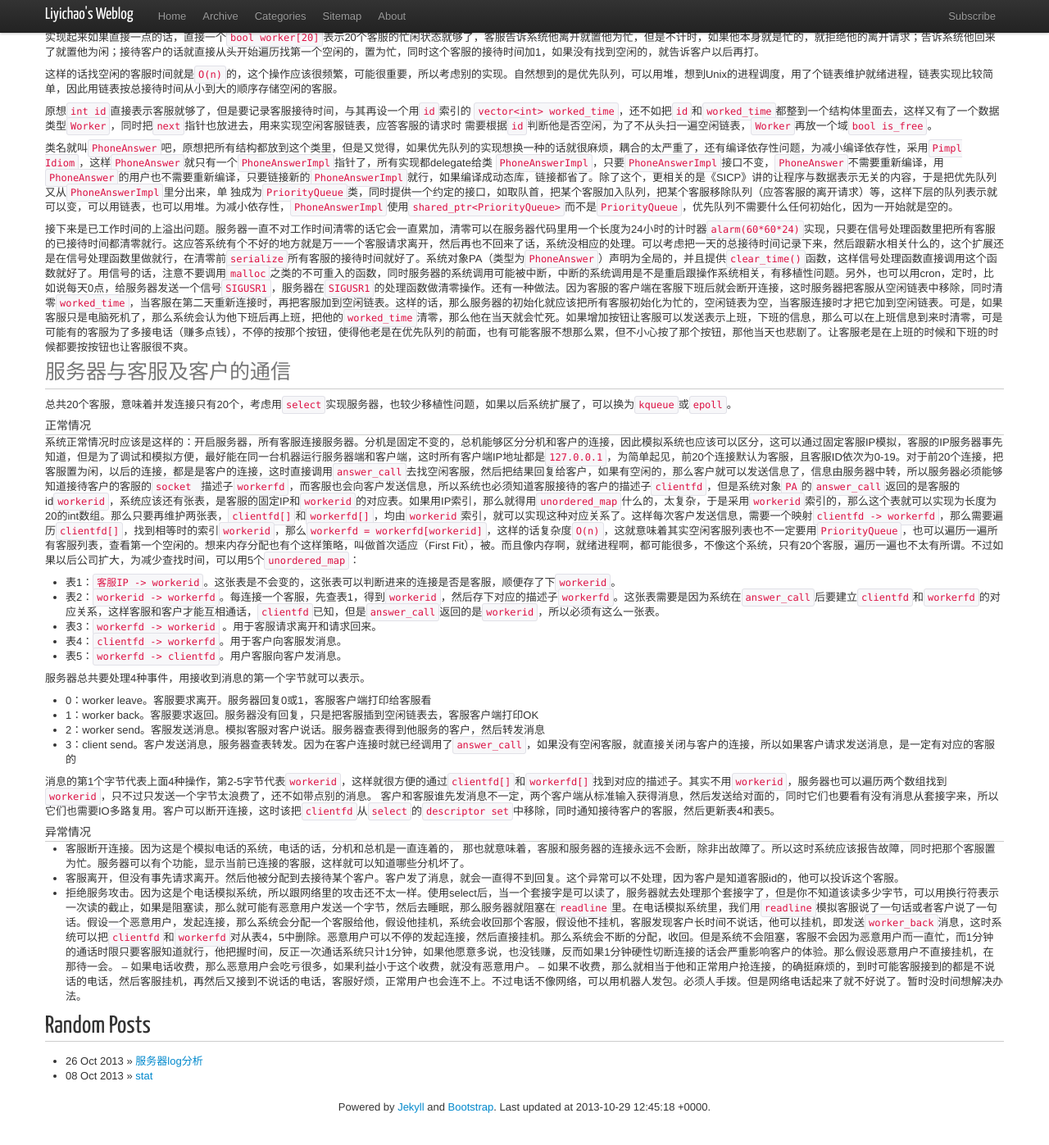
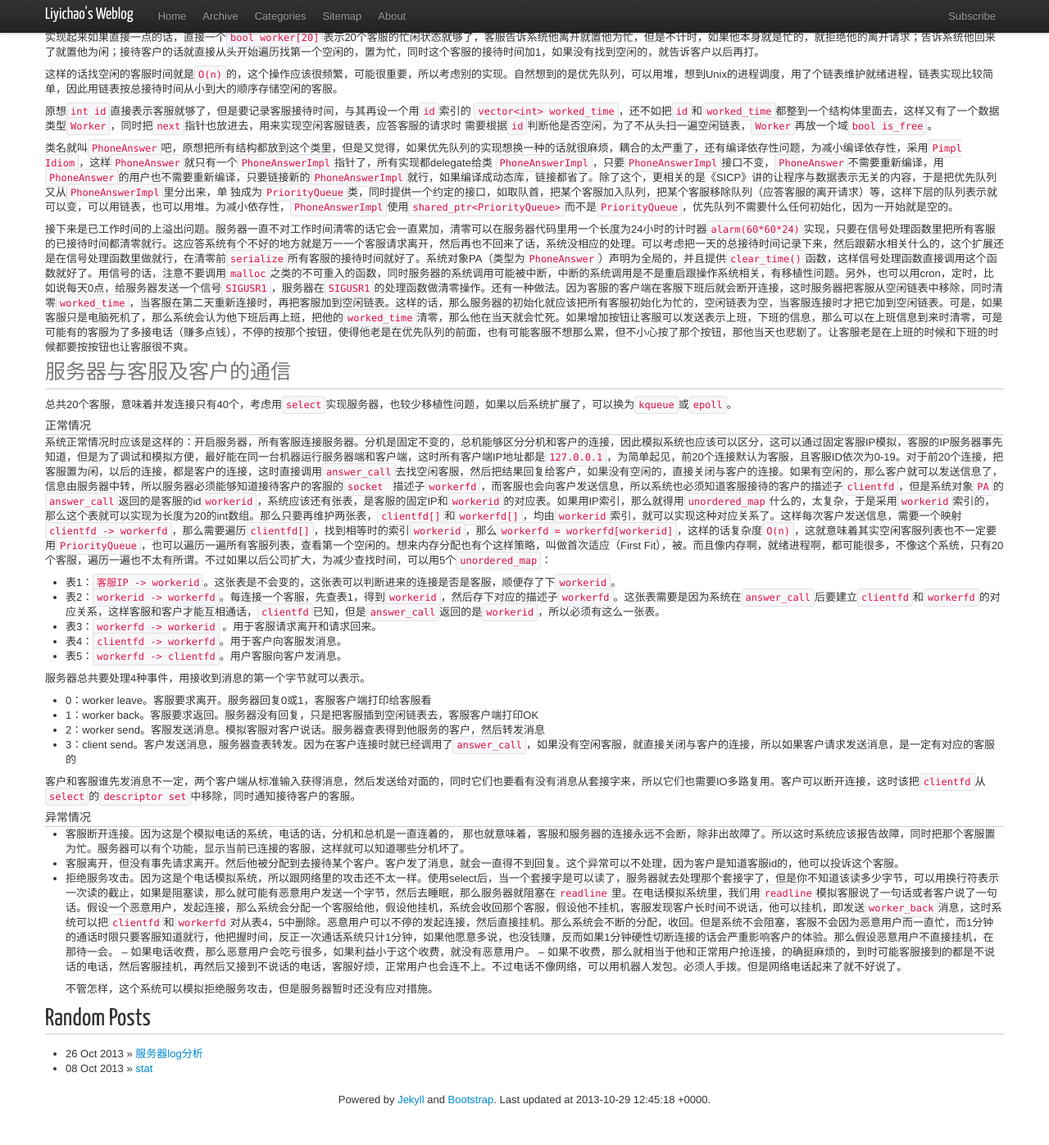
Before and after one commit to liyichao/liyichao.github.io, a Jekyll site: the page built from _posts/2013/2013-10-25-phone-answering-logic.md, in a window 1280 px wide and 1400 px high, scrolled down 168 px. Shown: the top 1397 px of the window at 82% size. Built offline with Jekyll 4.4.1, drawn with Linux system fonts in a browser that asks for light colours; nearby versions of some CDN libraries; Markdown is read by kramdown in place of the engine named in the settings; comment, search, counter and statistics services are not loaded.

Commit message:
no comment

```diff
--- a/_posts/2013/2013-10-25-phone-answering-logic.md
+++ b/_posts/2013/2013-10-25-phone-answering-logic.md
@@ -22,10 +22,10 @@ worked_time`，还不如把`id`和`worked_time`都整到一个结构体里面去
 接下来是已工作时间的上溢出问题。服务器一直不对工作时间清零的话它会一直累加，清零可以在服务器代码里用一个长度为24小时的计时器`alarm(60*60*24)`实现，只要在信号处理函数里把所有客服的已接待时间都清零就行。这应答系统有个不好的地方就是万一一个客服请求离开，然后再也不回来了话，系统没相应的处理。可以考虑把一天的总接待时间记录下来，然后跟薪水相关什么的，这个扩展还是在信号处理函数里做就行，在清零前`serialize`所有客服的接待时间就好了。系统对象PA（类型为`PhoneAnswer`）声明为全局的，并且提供`clear_time()`函数，这样信号处理函数直接调用这个函数就好了。用信号的话，注意不要调用`malloc`之类的不可重入的函数，同时服务器的系统调用可能被中断，中断的系统调用是不是重启跟操作系统相关，有移植性问题。另外，也可以用cron，定时，比如说每天0点，给服务器发送一个信号`SIGUSR1`，服务器在`SIGUSR1`的处理函数做清零操作。还有一种做法。因为客服的客户端在客服下班后就会断开连接，这时服务器把客服从空闲链表中移除，同时清零`worked_time`，当客服在第二天重新连接时，再把客服加到空闲链表。这样的话，那么服务器的初始化就应该把所有客服初始化为忙的，空闲链表为空，当客服连接时才把它加到空闲链表。可是，如果客服只是电脑死机了，那么系统会认为他下班后再上班，把他的`worked_time`清零，那么他在当天就会忙死。如果增加按钮让客服可以发送表示上班，下班的信息，那么可以在上班信息到来时清零，可是可能有的客服为了多接电话（赚多点钱），不停的按那个按钮，使得他老是在优先队列的前面，也有可能客服不想那么累，但不小心按了那个按钮，那他当天也悲剧了。让客服老是在上班的时候和下班的时候都要按按钮也让客服很不爽。
 
 ###服务器与客服及客户的通信
-总共20个客服，意味着并发连接只有20个，考虑用`select`实现服务器，也较少移植性问题，如果以后系统扩展了，可以换为`kqueue`或`epoll`。
+总共20个客服，意味着并发连接只有40个，考虑用`select`实现服务器，也较少移植性问题，如果以后系统扩展了，可以换为`kqueue`或`epoll`。
 
 ####正常情况
-系统正常情况时应该是这样的：开启服务器，所有客服连接服务器。分机是固定不变的，总机能够区分分机和客户的连接，因此模拟系统也应该可以区分，这可以通过固定客服IP模拟，客服的IP服务器事先知道，但是为了调试和模拟方便，最好能在同一台机器运行服务器端和客户端，这时所有客户端IP地址都是`127.0.0.1`，为简单起见，前20个连接默认为客服，且客服ID依次为0-19。对于前20个连接，把客服置为闲，以后的连接，都是是客户的连接，这时直接调用`answer_call`去找空闲客服，然后把结果回复给客户，如果有空闲的，那么客户就可以发送信息了，信息由服务器中转，所以服务器必须能够知道接待客户的客服的`socket `描述子`workerfd`，而客服也会向客户发送信息，所以系统也必须知道客服接待的客户的描述子`clientfd`，但是系统对象`PA`的`answer_call`返回的是客服的id`workerid`，系统应该还有张表，是客服的固定IP和`workerid`的对应表。如果用IP索引，那么就得用`unordered_map`什么的，太复杂，于是采用`workerid`索引的，那么这个表就可以实现为长度为20的int数组。那么只要再维护两张表，`clientfd[]`和`workerfd[]`，均由`workerid`索引，就可以实现这种对应关系了。这样每次客户发送信息，需要一个映射`clientfd -> workerfd`，那么需要遍历`clientfd[]`，找到相等时的索引`workerid`，那么`workerfd = workerfd[workerid]`，这样的话复杂度`O(n)`，这就意味着其实空闲客服列表也不一定要用`PriorityQueue`，也可以遍历一遍所有客服列表，查看第一个空闲的。想来内存分配也有个这样策略，叫做首次适应（First Fit），被。而且像内存啊，就绪进程啊，都可能很多，不像这个系统，只有20个客服，遍历一遍也不太有所谓。不过如果以后公司扩大，为减少查找时间，可以用5个`unordered_map`：
+系统正常情况时应该是这样的：开启服务器，所有客服连接服务器。分机是固定不变的，总机能够区分分机和客户的连接，因此模拟系统也应该可以区分，这可以通过固定客服IP模拟，客服的IP服务器事先知道，但是为了调试和模拟方便，最好能在同一台机器运行服务器端和客户端，这时所有客户端IP地址都是`127.0.0.1`，为简单起见，前20个连接默认为客服，且客服ID依次为0-19。对于前20个连接，把客服置为闲，以后的连接，都是客户的连接，这时直接调用`answer_call`去找空闲客服，然后把结果回复给客户，如果没有空闲的，直接关闭与客户的连接。如果有空闲的，那么客户就可以发送信息了，信息由服务器中转，所以服务器必须能够知道接待客户的客服的`socket `描述子`workerfd`，而客服也会向客户发送信息，所以系统也必须知道客服接待的客户的描述子`clientfd`，但是系统对象`PA`的`answer_call`返回的是客服的id`workerid`，系统应该还有张表，是客服的固定IP和`workerid`的对应表。如果用IP索引，那么就得用`unordered_map`什么的，太复杂，于是采用`workerid`索引的，那么这个表就可以实现为长度为20的int数组。那么只要再维护两张表，`clientfd[]`和`workerfd[]`，均由`workerid`索引，就可以实现这种对应关系了。这样每次客户发送信息，需要一个映射`clientfd -> workerfd`，那么需要遍历`clientfd[]`，找到相等时的索引`workerid`，那么`workerfd = workerfd[workerid]`，这样的话复杂度`O(n)`，这就意味着其实空闲客服列表也不一定要用`PriorityQueue`，也可以遍历一遍所有客服列表，查看第一个空闲的。想来内存分配也有个这样策略，叫做首次适应（First Fit），被。而且像内存啊，就绪进程啊，都可能很多，不像这个系统，只有20个客服，遍历一遍也不太有所谓。不过如果以后公司扩大，为减少查找时间，可以用5个`unordered_map`：
 
 - 表1：`客服IP -> workerid`。这张表是不会变的，这张表可以判断进来的连接是否是客服，顺便存了下`workerid`。
 - 表2：`workerid -> workerfd`。每连接一个客服，先查表1，得到`workerid`，然后存下对应的描述子`workerfd`。这张表需要是因为系统在`answer_call`后要建立`clientfd`和`workerfd`的对应关系，这样客服和客户才能互相通话，`clientfd`已知，但是`answer_call`返回的是`workerid`，所以必须有这么一张表。
@@ -40,8 +40,7 @@ worked_time`，还不如把`id`和`worked_time`都整到一个结构体里面去
 - 2：worker send。客服发送消息。模拟客服对客户说话。服务器查表得到他服务的客户，然后转发消息
 - 3：client send。客户发送消息，服务器查表转发。因为在客户连接时就已经调用了`answer_call`，如果没有空闲客服，就直接关闭与客户的连接，所以如果客户请求发送消息，是一定有对应的客服的
 
-消息的第1个字节代表上面4种操作，第2-5字节代表`workerid`，这样就很方便的通过`clientfd[]`和`workerfd[]`找到对应的描述子。其实不用`workerid`，服务器也可以遍历两个数组找到`workerid`，只不过只发送一个字节太浪费了，还不如带点别的消息。
-客户和客服谁先发消息不一定，两个客户端从标准输入获得消息，然后发送给对面的，同时它们也要看有没有消息从套接字来，所以它们也需要IO多路复用。客户可以断开连接，这时该把`clientfd`从`select`的`descriptor set`中移除，同时通知接待客户的客服，然后更新表4和表5。
+客户和客服谁先发消息不一定，两个客户端从标准输入获得消息，然后发送给对面的，同时它们也要看有没有消息从套接字来，所以它们也需要IO多路复用。客户可以断开连接，这时该把`clientfd`从`select`的`descriptor set`中移除，同时通知接待客户的客服。
 
 ####异常情况
 
@@ -49,4 +48,6 @@ worked_time`，还不如把`id`和`worked_time`都整到一个结构体里面去
 - 客服离开，但没有事先请求离开。然后他被分配到去接待某个客户。客户发了消息，就会一直得不到回复。这个异常可以不处理，因为客户是知道客服id的，他可以投诉这个客服。
 - 拒绝服务攻击。因为这是个电话模拟系统，所以跟网络里的攻击还不太一样。使用select后，当一个套接字是可以读了，服务器就去处理那个套接字了，但是你不知道该读多少字节，可以用换行符表示一次读的截止，如果是阻塞读，那么就可能有恶意用户发送一个字节，然后去睡眠，那么服务器就阻塞在`readline`里。在电话模拟系统里，我们用`readline`模拟客服说了一句话或者客户说了一句话。假设一个恶意用户，发起连接，那么系统会分配一个客服给他，假设他挂机，系统会收回那个客服，假设他不挂机，客服发现客户长时间不说话，他可以挂机，即发送`worker_back`消息，这时系统可以把`clientfd`和`workerfd`对从表4，5中删除。恶意用户可以不停的发起连接，然后直接挂机。那么系统会不断的分配，收回。但是系统不会阻塞，客服不会因为恶意用户而一直忙，而1分钟的通话时限只要客服知道就行，他把握时间，反正一次通话系统只计1分钟，如果他愿意多说，也没钱赚，反而如果1分钟硬性切断连接的话会严重影响客户的体验。那么假设恶意用户不直接挂机，在那待一会。
     --      如果电话收费，那么恶意用户会吃亏很多，如果利益小于这个收费，就没有恶意用户。
-    -- 如果不收费，那么就相当于他和正常用户抢连接，的确挺麻烦的，到时可能客服接到的都是不说话的电话，然后客服挂机，再然后又接到不说话的电话，客服好烦，正常用户也会连不上。不过电话不像网络，可以用机器人发包。必须人手拨。但是网络电话起来了就不好说了。暂时没时间想解决办法。
+    -- 如果不收费，那么就相当于他和正常用户抢连接，的确挺麻烦的，到时可能客服接到的都是不说话的电话，然后客服挂机，再然后又接到不说话的电话，客服好烦，正常用户也会连不上。不过电话不像网络，可以用机器人发包。必须人手拨。但是网络电话起来了就不好说了。
+
+    不管怎样，这个系统可以模拟拒绝服务攻击，但是服务器暂时还没有应对措施。
```
